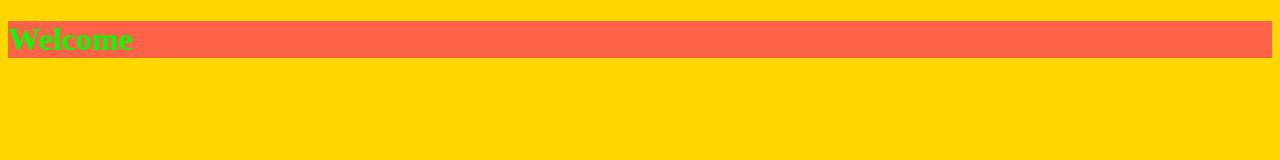
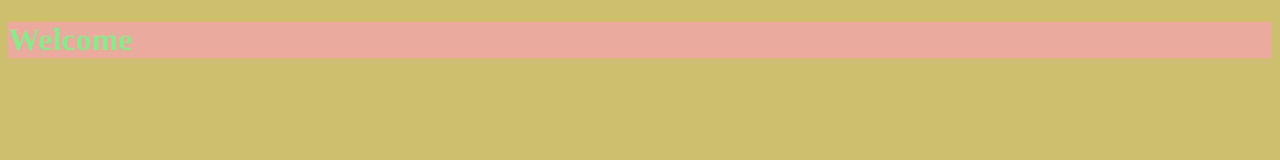
Before and after one commit to derekktor/tuto, a plain HTML site: page index.html in a window 1280 px wide. Drawn offline with Linux system fonts and the light colour scheme.

Commit message:
add calmer css

```diff
--- a/style.css
+++ b/style.css
@@ -1,13 +1,13 @@
 body {
-    background-color: gold;
+    background-color: rgb(205, 191, 109);
 }
 
 h1 {
-    color: lime;
-    background-color: tomato;
+    color: rgb(138, 233, 138);
+    background-color: rgb(234, 170, 158);
 }
 
 h1:hover {
-    background-color: teal;
+    background-color: rgb(83, 124, 124);
     cursor: pointer;
 }
```
